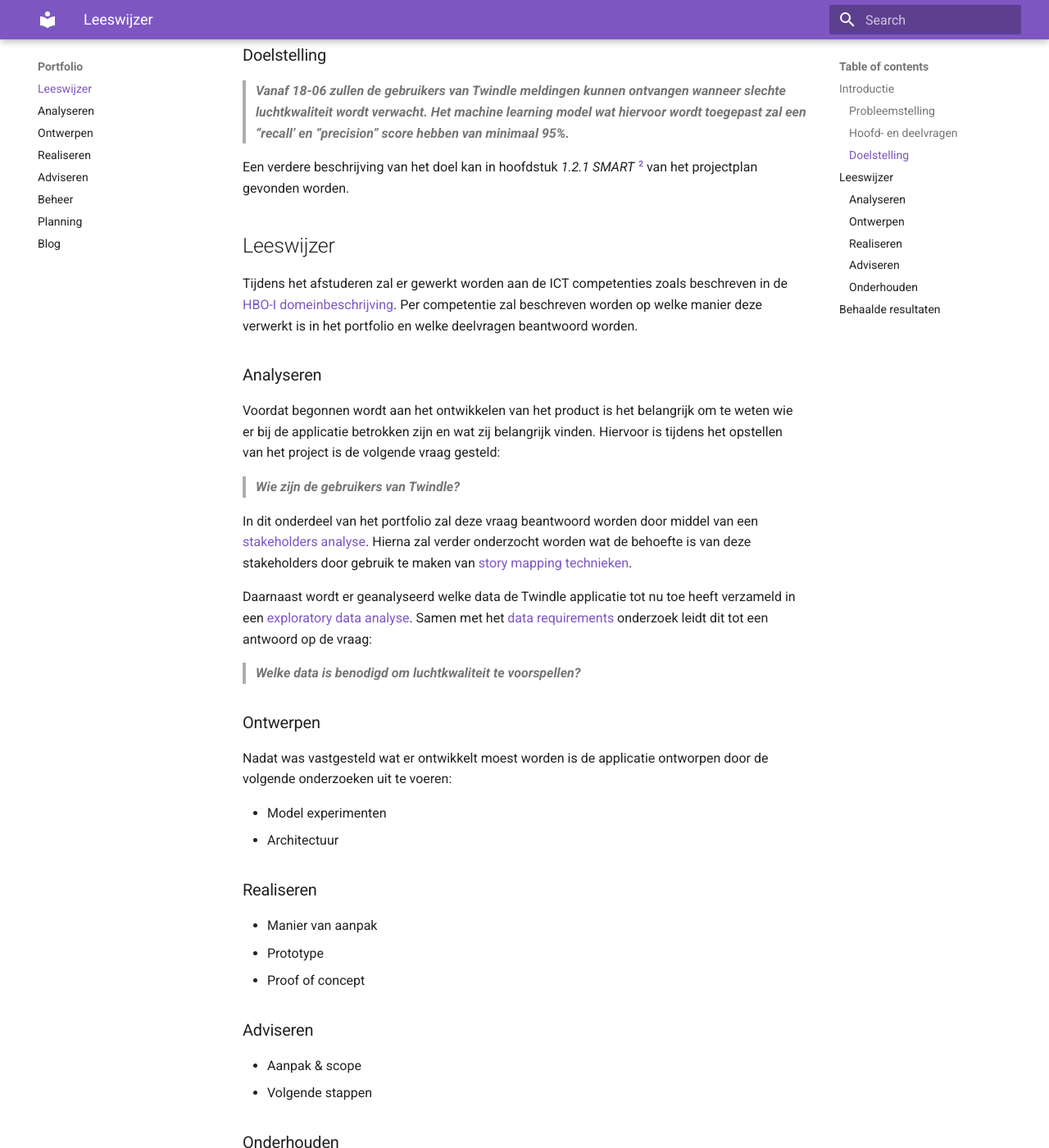
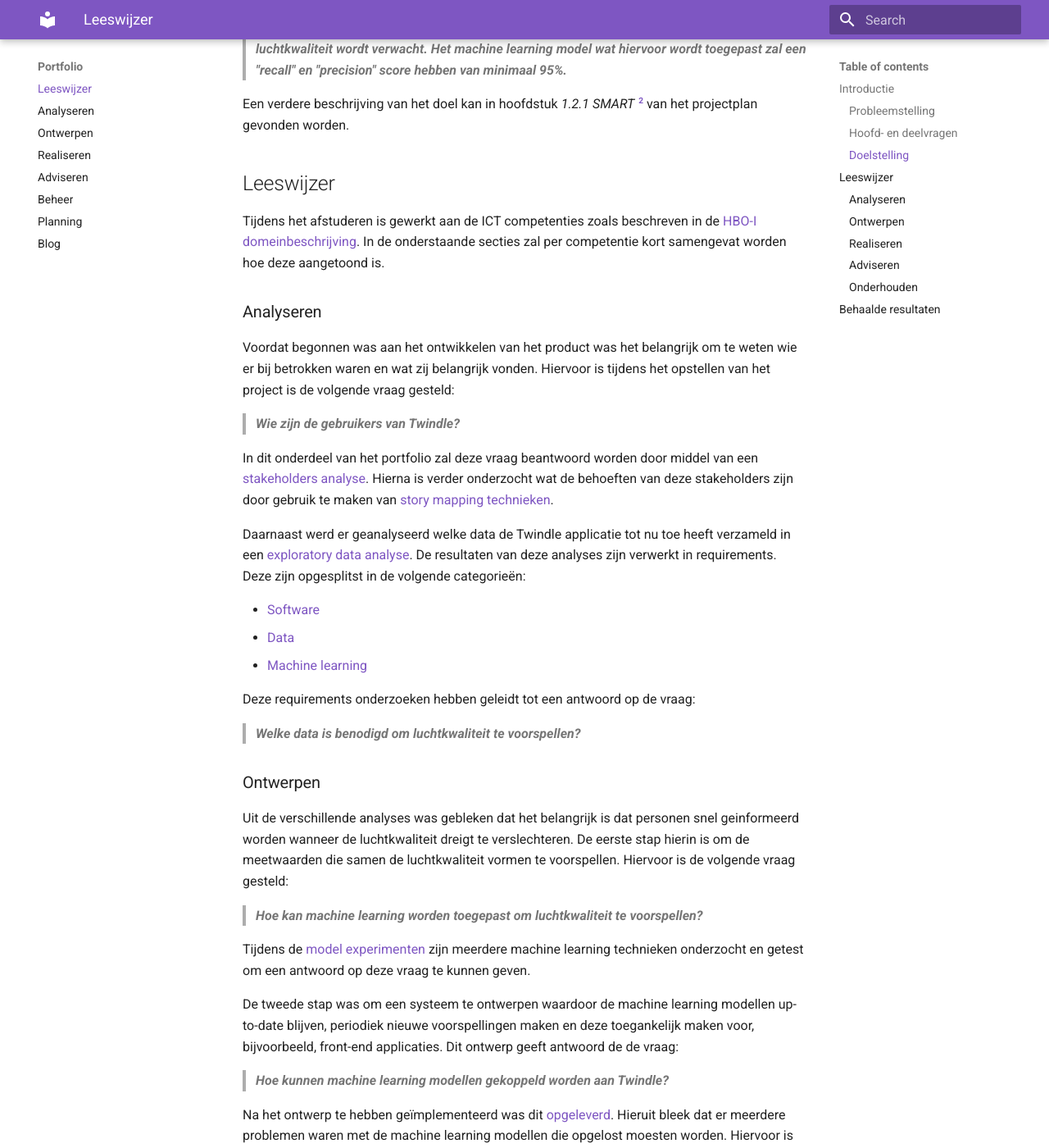
Before and after one commit to kpapijnenburg/portfolio, an MkDocs documentation site: the page built from docs/index.md, in a window 1280 px wide and 1400 px high, scrolled down 1262 px. Shown: the whole window at 82% size. Built offline with MkDocs 1.6.1 and Material for MkDocs 9.7.7, drawn with Linux system fonts in a browser that asks for light colours; some of the changed text lies outside the part shown.

Commit message:
Added content to leeswijzer

```diff
--- a/docs/index.md
+++ b/docs/index.md
@@ -1,31 +1,21 @@
 ## Introductie
 
-Tijdens het achtste semester van de studie ICT & Software engineering zal mijn afstudeerstage
-plaatsvinden bij Handpicked Agencies. Het project waar ik aan zal werken is de digital twin
-genaamd [Twindle](https://demo.twindle.io/). Dit product is vorig jaar ontwikkeld door [Handpicked Labs](https://labs.handpickedagencies.com/) in samenwerking
-met [Techtenna](https://techtenna.com/). Het doel van de applicatie was om de luchtkwaliteit, energieverbruik en
-brandveiligheid van gebouwen in kaart te brengen door middel van een digitale kopie van het
-gebouw.
+Tijdens het achtste semester van de studie ICT & Software Engineering heeft mijn afstudeerstage bij Handpicked Agencies plaatsgevonden. Het project waar ik aan gewerkt heb is de digital twin genaamd [Twindle](https://demo.twindle.io/).
 
-Twindle meet, onder andere, de temperatuur, luchtvochtigheid en CO2 en bepaalt of er voldaan
-wordt aan de gestelde luchtkwaliteitseisen. Mede door COVID-19 is de luchtkwaliteit in een
-ruimte steeds belangrijker geworden. Slechte luchtkwaliteit kan ernstige gezondheidsproblemen
-veroorzaken. Door dit project uit te voeren willen we de leefbaarheid van ruimtes verbeteren.
+Dit product is vorig jaar ontwikkeld door [Handpicked Labs](https://labs.handpickedagencies.com/) in samenwerking met [Techtenna](https://techtenna.com/). Het doel van de applicatie was om de luchtkwaliteit, energieverbruik en brandveiligheid van gebouwen in kaart te brengen door middel van een digitale kopie van het gebouw.
 
 ### Probleemstelling
 
-Momenteel wordt er veel data verzameld door Twindle die betrekking heeft op de luchtkwaliteit.
-Dit zijn meetwaarden zoals temperatuur, CO2, luchtvochtigheid en dergelijke. Het doel is om
-voor deze meetwaarde een voorspellend model te ontwikkelen zodat slechte luchtkwaliteit
-voorkomen kan worden.
+Twindle meet, onder andere, de temperatuur, luchtvochtigheid en CO2 en bepaalt of er voldaan wordt aan de gestelde luchtkwaliteitseisen. Mede door COVID-19 is de luchtkwaliteit in een ruimte steeds belangrijker geworden. Slechte luchtkwaliteit kan ernstige gezondheidsproblemen veroorzaken. Door de luchtkwaliteit te voorspellen en meldingen te maken wanneer deze in gevaar is willen we de leefbaarheid van ruimten verbeteren.
 
 ### Hoofd- en deelvragen
 
-Tijdens het gehele project zal onderzoek verricht worden volgens het [Development Oriented Triangulation (DOT) framework](https://ictresearchmethods.nl/The_DOT_Framework). Dit framework bestaat uit verschillende onderzoeks categorieën die gecombineerd dienen te worden om tot een valide conclusie te komen.
+Tijdens het gehele project is onderzoek verricht worden volgens het [Development Oriented Triangulation (DOT) framework](https://ictresearchmethods.nl/The_DOT_Framework). Dit framework bestaat uit verschillende onderzoekscategorieën die gecombineerd moeten worden om tot een valide conclusie te komen.
 
 Om het onderzoek te structureren is er een hoofdvraag en meerdere deelvragen opgesteld. Tijdens de conclusie zullen deze hoofd- en deelvragen beantwoord worden.
 
 **Hoofdvraag** <br>
+
 > **_Hoe kan Twindle uitgebreidt worden om een hoge luchtkwaliteit in ruimten te garanderen?_**
 
 **Deelvragen** <br>
@@ -39,41 +29,65 @@
 
 ### Doelstelling
 
-> **_Vanaf 18-06 zullen de gebruikers van Twindle meldingen kunnen ontvangen wanneer slechte luchtkwaliteit wordt verwacht. Het machine learning model wat hiervoor wordt toegepast zal een “recall’ en “precision” score hebben van minimaal 95%._**
+> **_Vanaf 18-06 zullen de gebruikers van Twindle meldingen kunnen ontvangen wanneer slechte luchtkwaliteit wordt verwacht. Het machine learning model wat hiervoor wordt toegepast zal een "recall" en "precision" score hebben van minimaal 95%._**
 
 Een verdere beschrijving van het doel kan in hoofdstuk _1.2.1 SMART_ [^2] van het projectplan gevonden worden.
 
 ## Leeswijzer
-Tijdens het afstuderen zal er gewerkt worden aan de ICT competenties zoals beschreven in de [HBO-I domeinbeschrijving](https://hboidomein-212218.appspot.com/pdf?template=https://hboidomein-212218.appspot.com/template.html&deep=true&full=true&lang=NL&skipcache=&viewport=1156x818&url=https://hboidomein-212218.appspot.com/pdfdoc). Per competentie zal beschreven worden op welke manier deze verwerkt is in het portfolio en welke deelvragen beantwoord worden.
+
+Tijdens het afstuderen is gewerkt aan de ICT competenties zoals beschreven in de [HBO-I domeinbeschrijving](https://hboidomein-212218.appspot.com/pdf?template=https://hboidomein-212218.appspot.com/template.html&deep=true&full=true&lang=NL&skipcache=&viewport=1156x818&url=https://hboidomein-212218.appspot.com/pdfdoc). In de onderstaande secties zal per competentie kort samengevat worden hoe deze aangetoond is.
 
 ### Analyseren
 
-Voordat begonnen wordt aan het ontwikkelen van het product is het belangrijk om te weten wie er bij de applicatie betrokken zijn en wat zij belangrijk vinden. Hiervoor is tijdens het opstellen van het project is de volgende vraag gesteld:
+Voordat begonnen was aan het ontwikkelen van het product was het belangrijk om te weten wie er bij betrokken waren en wat zij belangrijk vonden. Hiervoor is tijdens het opstellen van het project is de volgende vraag gesteld:
 
 > **_Wie zijn de gebruikers van Twindle?_**
 
-In dit onderdeel van het portfolio zal deze vraag beantwoord worden door middel van een [stakeholders analyse](#stakeholders-analyse). Hierna zal verder onderzocht worden wat de behoefte is van deze stakeholders door gebruik te maken van [story mapping technieken](#story-mapping).
+In dit onderdeel van het portfolio zal deze vraag beantwoord worden door middel van een [stakeholders analyse](analyseren.md#stakeholders-analyse). Hierna is verder onderzocht wat de behoeften van deze stakeholders zijn door gebruik te maken van [story mapping technieken](analyseren.md#story-mapping).
 
-Daarnaast wordt er geanalyseerd welke data de Twindle applicatie tot nu toe heeft verzameld in een [exploratory data analyse](#exploratory-data-analyse). Samen met het [data requirements](#data-requirements) onderzoek leidt dit tot een antwoord op de vraag:
+Daarnaast werd er geanalyseerd welke data de Twindle applicatie tot nu toe heeft verzameld in een [exploratory data analyse](analyseren.md#exploratory-data-analyse). De resultaten van deze analyses zijn verwerkt in requirements. Deze zijn opgesplitst in de volgende categorieën:
+
+- [Software](analyseren.md#software-requirements)
+- [Data](analyseren.md#data-requirements)
+- [Machine learning](analyseren.md#machine-learning-requirements)
+
+Deze requirements onderzoeken hebben geleidt tot een antwoord op de vraag:
 
 > **_Welke data is benodigd om luchtkwaliteit te voorspellen?_**
 
 ### Ontwerpen
-Nadat was vastgesteld wat er ontwikkelt moest worden is de applicatie ontworpen door de volgende onderzoeken uit te voeren:
 
-- Model experimenten
-- Architectuur
+Uit de verschillende analyses was gebleken dat het belangrijk is dat personen snel geinformeerd worden wanneer de luchtkwaliteit dreigt te verslechteren. De eerste stap hierin is om de meetwaarden die samen de luchtkwaliteit vormen te voorspellen. Hiervoor is de volgende vraag gesteld:
+
+> **_Hoe kan machine learning worden toegepast om luchtkwaliteit te voorspellen?_**
+
+Tijdens de [model experimenten](ontwerpen.md#model-experimenten-versie-1) zijn meerdere machine learning technieken onderzocht en getest om een antwoord op deze vraag te kunnen geven.
+
+De tweede stap was om een systeem te ontwerpen waardoor de machine learning modellen up-to-date blijven, periodiek nieuwe voorspellingen maken en deze toegankelijk maken voor, bijvoorbeeld, front-end applicaties. Dit ontwerp geeft antwoord de de vraag:
+
+> **_Hoe kunnen machine learning modellen gekoppeld worden aan Twindle?_**
+
+Na het ontwerp te hebben geïmplementeerd was dit [opgeleverd](realiseren.md#oplevering-2). Hieruit bleek dat er meerdere problemen waren met de machine learning modellen die opgelost moesten worden. Hiervoor is een [tweede iteratie](ontwerpen.md#model-experimenten-versie-2) van de model experimenten gedaan.
 
 ### Realiseren <br>
 
-- Manier van aanpak
-- Prototype
-- Proof of concept
+Na goedkeuring van het ontwerp door de stakeholders vanuit Handpicked Labs en Techtenna was begonnen an het realiseren van de applicaties. Hiervoor is gewerkt in vier iteraties, waarvan er drie voor 18-06 plaats hebben gevonden.
+
+- Oplevering 1: Ontwerp
+- Oplevering 2: Integratie ARIMA modellen
+- Oplevering 3: Iteratie op integratie
+
+Voor ieder van deze opleveringen is een conclusie, evaluatie en reflectie geschreven.
 
 ### Adviseren <br>
 
+Tijdens de realisatie zijn er meerdere onderwerpen waar adviezen over gemaakt zijn:
+
 - Aanpak & scope
 - Volgende stappen
+- Ethische gevolgen
+
+> **_Met welke ethische aspecten dient rekening gehouden te worden? En op welke manier?_**
 
 ### Onderhouden <br>
 
@@ -82,6 +96,7 @@
 - Feedback
 
 ## Behaalde resultaten
+
 Hier komt een overzicht van de behaalde resultaten zodra dit het project afgerond is.
 
 [^1]: [Projectplan 1.4.1 & 1.4.2](./pdfs/project_plan.pdf#page=13) _blz. 13 - 15_
```
Also changed, not shown: docs/beheer.md (+7 -1 lines).
